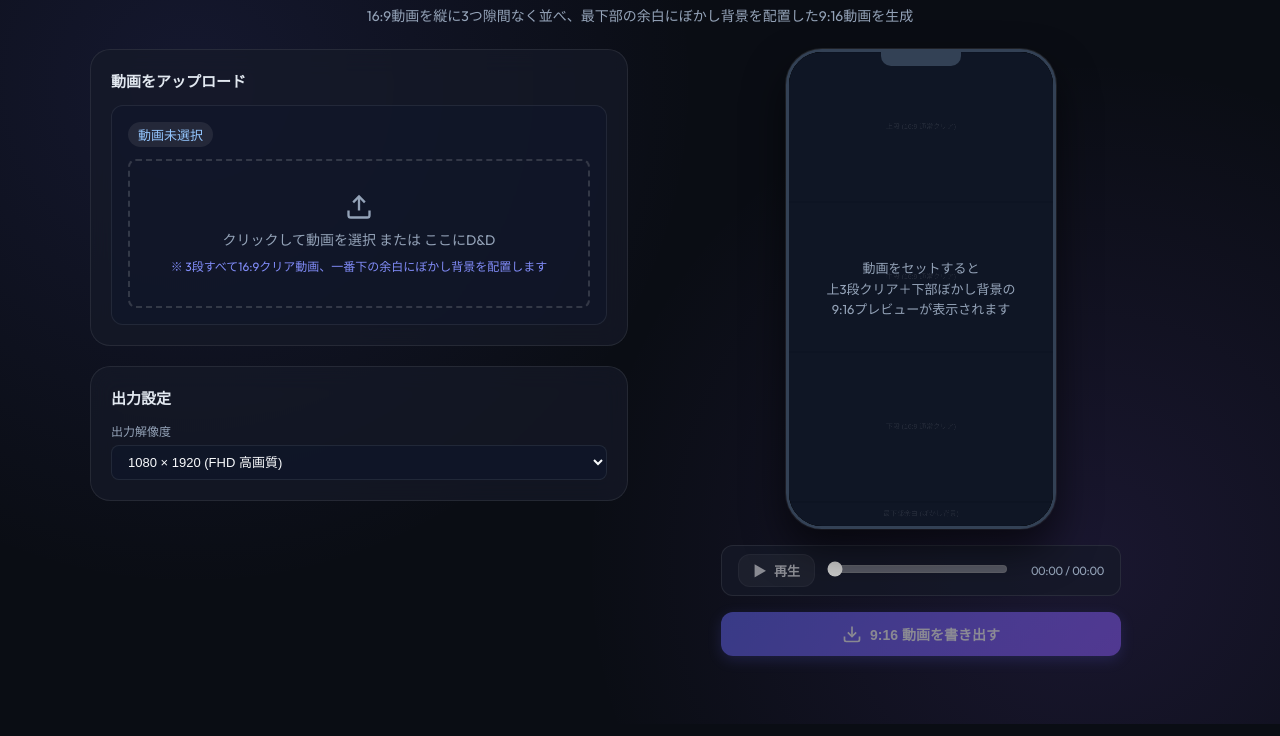
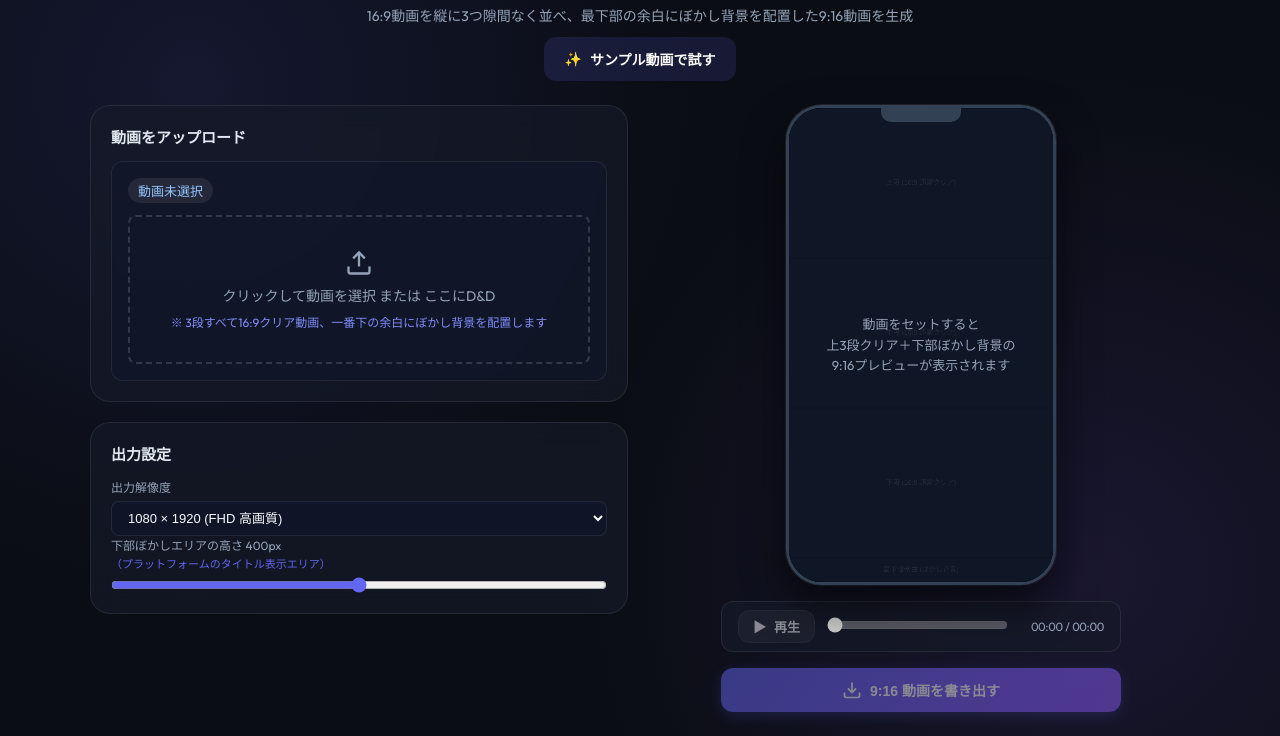
Before and after one commit to ryutarodayo1234/vertical-video-makder, a plain HTML site: page index.html in a window 1280 px wide. Shown: the part 76-812 px from the top of the page. Drawn offline with Linux system fonts and the light colour scheme.

Commit message:
Add files via upload

```diff
--- a/index.html
+++ b/index.html
@@ -18,7 +18,11 @@
         <h1>Vertical Video Maker</h1>
       </div>
       <p class="tagline">16:9動画を縦に3つ隙間なく並べ、最下部の余白にぼかし背景を配置した9:16動画を生成</p>
-
+      <div class="quick-demo-area">
+        <button id="demo-btn" class="btn btn-demo">
+          <span>✨</span> サンプル動画で試す
+        </button>
+      </div>
     </header>
 
     <main class="main-content">
@@ -59,7 +63,12 @@
               <option value="720x1280">720 × 1280 (HD 高速)</option>
             </select>
           </div>
-
+          <div class="setting-item">
+            <label for="blur-height-slider">下部ぼかしエリアの高さ <span id="blur-height-val">400</span>px
+              <span class="setting-hint">（プラットフォームのタイトル表示エリア）</span>
+            </label>
+            <input type="range" id="blur-height-slider" min="100" max="700" step="10" value="400">
+          </div>
         </div>
       </section>
 
--- a/style.css
+++ b/style.css
@@ -172,7 +172,8 @@ body {
   transition: all 0.2s ease;
 }
 
-.drop-zone:hover, .drop-zone.dragover {
+.drop-zone:hover,
+.drop-zone.dragover {
   border-color: var(--primary);
   background: rgba(99, 102, 241, 0.08);
 }
```
